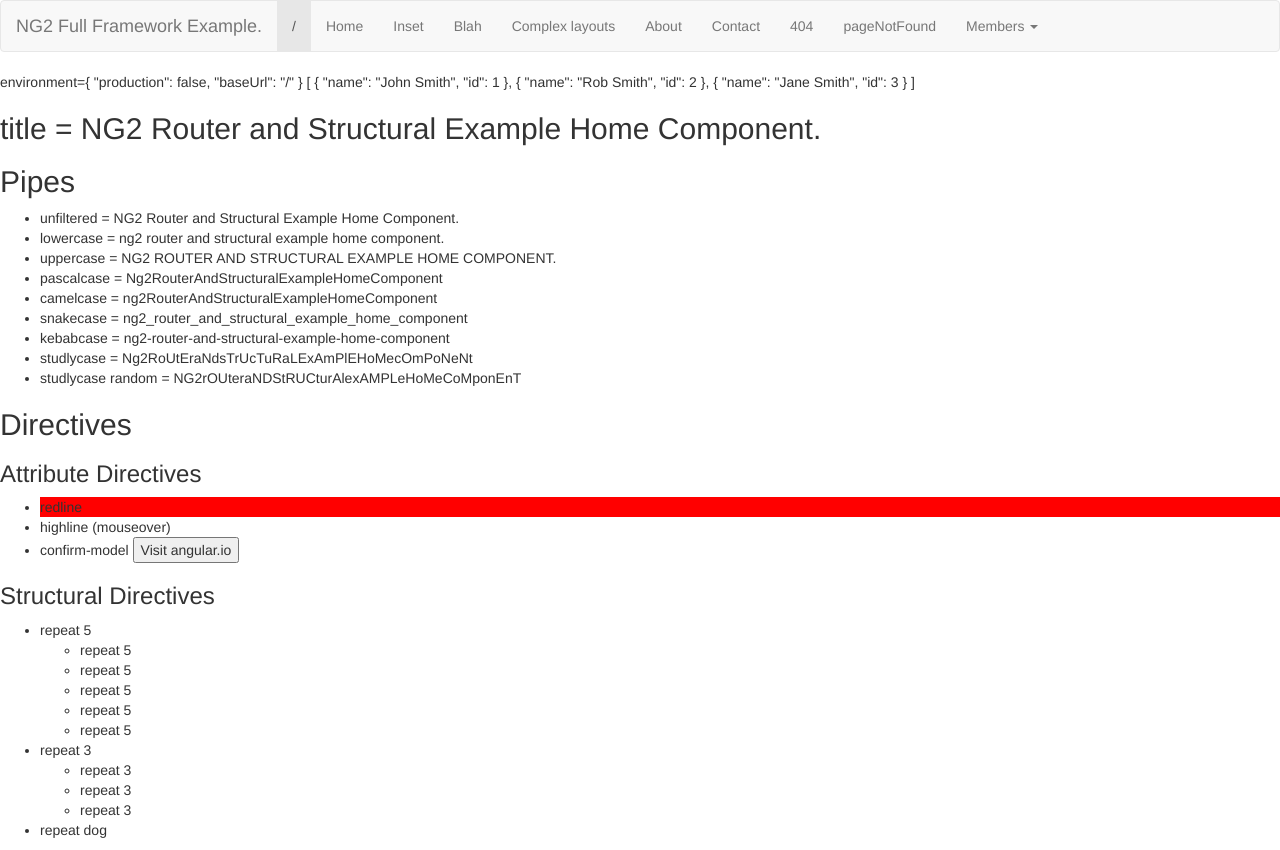
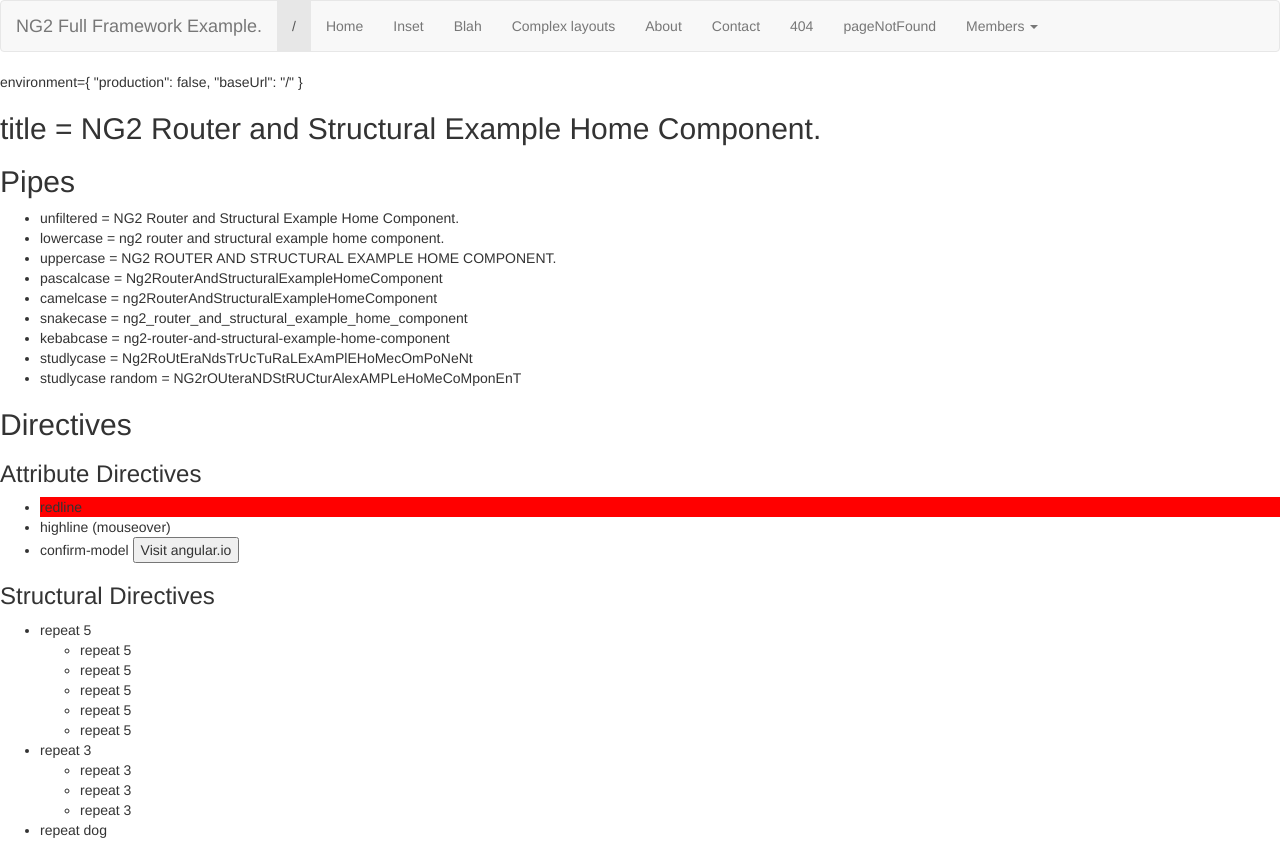
Before and after one commit to lasellers/ng2-full-framework-example, an Angular app: page /home in a window 1280 px wide. Built offline with nearby package versions, Linux system fonts and the light colour scheme; what angular2-toaster would draw is missing.

Commit message:
tweak nav

```diff
--- a/src/app/app.component.html
+++ b/src/app/app.component.html
@@ -27,7 +27,6 @@
                     <ul class="dropdown-menu">
                         <li *ngFor="let user of users"><a routerLink="/member/{{user.id}}" routerLinkActive="active">Member/{{user.id}} {{user.name}}</a></li>
 
-
                         <li role="separator" class="divider"></li>
                         <li class="dropdown-header">Nav header</li>
                         <li><a routerLink="/members" routerLinkActive="active">Members</a></li>
@@ -47,8 +46,7 @@
 </nav>
 
 <div>
-    environment={{environment | json}} {{users | json}}
-
+    environment={{environment | json}}
 </div>
 
 <router-outlet></router-outlet>
```
